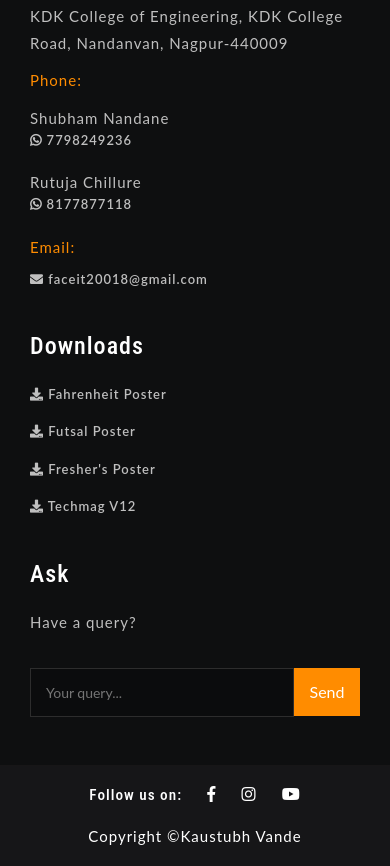
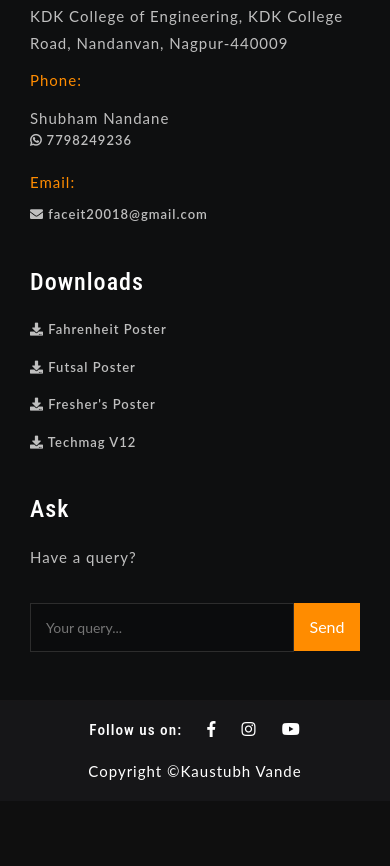
Before and after one commit to kaustubhvande/FACE-IT-Website, a plain HTML site: page index.html in a window 390 px wide. Shown: the part 8899-9765 px from the top of the page. After the commit the page ends 9700 px from the top, so only its background shows below. Drawn offline with Linux system fonts and the light colour scheme.

Commit message:
removed phone number of rutuja chillure

```diff
--- a/index.html
+++ b/index.html
@@ -439,8 +439,8 @@ L146.48,87.02z"/>
 							<i class="fab fa-whatsapp"></i>   7798249236</a></li>
 
 
-							<li>Rutuja Chillure <br><a style="margin-top: -10px;" href="https://api.whatsapp.com/send?phone=918177877118">
-							<i class="fab fa-whatsapp"></i>   8177877118</a></li>
+							<!--<li>Rutuja Chillure <br><a style="margin-top: -10px;" href="https://api.whatsapp.com/send?phone=918177877118">
+							<i class="fab fa-whatsapp"></i>   8177877118</a></li>-->
 
 							<li class="hd">Email:
 								<a href="mailto:faceit20018@gmail.com"><i class="fas fa-envelope"></i>   faceit20018@gmail.com</a>
```
